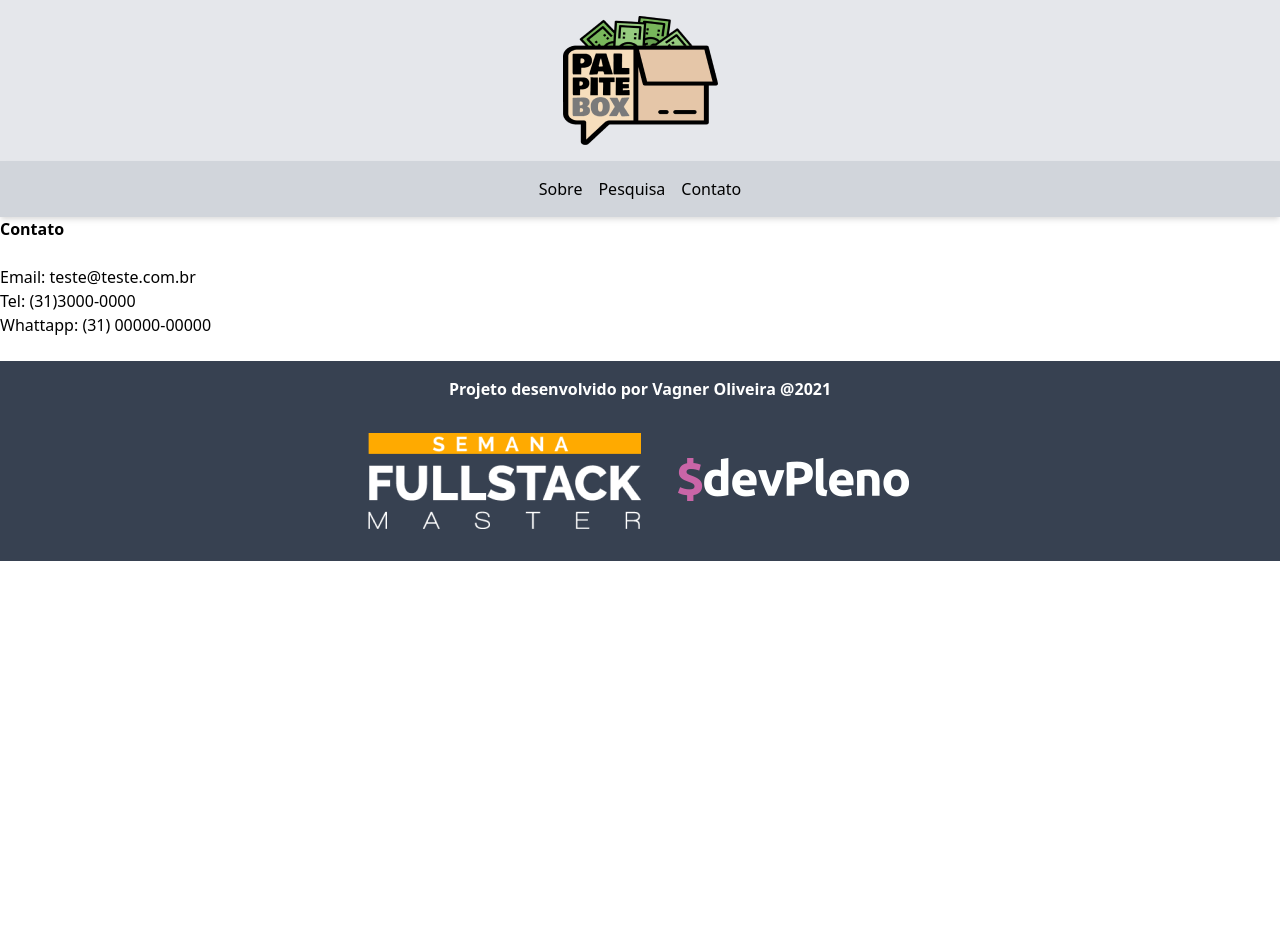
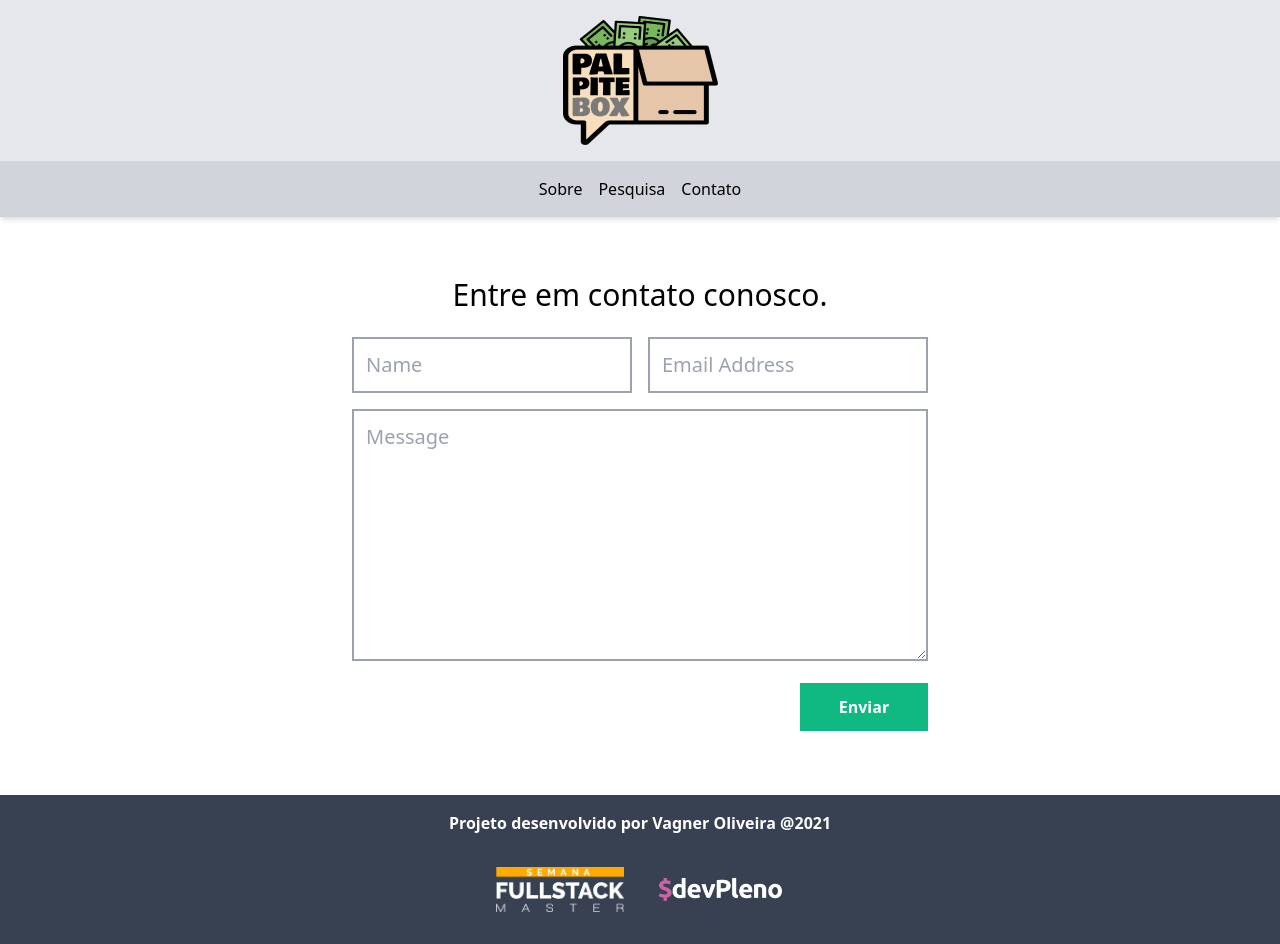
Before and after one commit to vdso10/PalpiteBox, a Next.js app: page /contato in a window 1280 px wide. Before the commit the page ends 800 px from the top, so only its background shows below. Built offline with nearby package versions, Linux system fonts and the light colour scheme.

Commit message:
Initial-4

```diff
--- a/components/Footer/index.js
+++ b/components/Footer/index.js
@@ -3,12 +3,12 @@ import React from 'react'
 const Footer = () =>{
     return(
         <>
-            <div className='bg-gray-700 p-4 mt-6'>
+            <div className='bg-gray-700 p-4 mt-6 position-absolute bottom-0 roda'>
                 <div className='container mx-auto text-center font-bold text-white'>
                     Projeto desenvolvido por Vagner Oliveira @2021
                     <div className='mt-4'>
-                        <img className='inline p-4' src='./logo_semana_fsm.png' />
-                        <img className='inline p-4' src='./logo_devpleno.png' />
+                        <img className='inline p-4 w-40' src='./logo_semana_fsm.png' />
+                        <img className='inline p-4 w-40' src='./logo_devpleno.png' />
                     </div>
                 </div>
 
--- a/pages/contato.js
+++ b/pages/contato.js
@@ -1,17 +1,40 @@
 import React from 'react'
 import Link from 'next/link'
 import PageTitle from '../components/PageTitle'
+
 
 const Contato = () => {
     return(
         <>
             <div>
                 <PageTitle title='Contato' />
-                <h1 className='font-bold mb-6'>Contato</h1>
-                <div>
-                    <p>Email: teste@teste.com.br</p>
-                    <p>Tel: (31)3000-0000</p>
-                    <p>Whattapp: (31) 00000-00000</p>
+                <div class="max-w-2xl bg-white py-10 px-5 m-auto w-full mt-5">
+
+                    <div class="text-3xl mb-6 text-center ">
+                        Entre em contato conosco.
+                    </div>
+
+                    <div class="grid grid-cols-2 gap-4 max-w-xl m-auto">
+
+                        <div class="col-span-2 lg:col-span-1">
+                        <input type="text" class="border-solid border-gray-400 border-2 p-3 md:text-xl w-full" placeholder="Name"/>
+                        </div>
+
+                        <div class="col-span-2 lg:col-span-1">
+                        <input type="text" class="border-solid border-gray-400 border-2 p-3 md:text-xl w-full" placeholder="Email Address"/>
+                        </div>
+
+                        <div class="col-span-2">
+                        <textarea cols="30" rows="8" class="border-solid border-gray-400 border-2 p-3 md:text-xl w-full" placeholder="Message"></textarea>
+                        </div>
+
+                        <div class="col-span-2 text-right">
+                        <button class="py-3 px-6 bg-green-500 text-white font-bold w-full sm:w-32">
+                            Enviar
+                        </button>
+                        </div>
+
+                    </div>
                 </div>
             </div>
         </>
--- a/pages/pesquisa.js
+++ b/pages/pesquisa.js
@@ -92,7 +92,7 @@ Por isso, estamos sempre abertos a ouvir sua opinião
                       }
                     </div>
 
-                    <button onClick={save} className='mt-4 bg-blue-400 px-12 py-4 font-bold rounded-lg hover: shadow'>Salvar</button>
+                    <button onClick={save} className='w-full text-center mt-4 bg-blue-400 px-12 py-4 font-bold rounded-lg hover: shadow'>Salvar</button>
 
                 </div>
                 }
@@ -126,49 +126,6 @@ Por isso, estamos sempre abertos a ouvir sua opinião
         </>
     )
 
-    function validar() {
-        // pegando o valor do nome pelos names
-        var nome = document.getElementById("Nome");
-        var email = document.getElementById("Email");
-        var whatsapp = document.getElementById("Whatsapp");
-        var sugestao = document.getElementById("Sugestao");
-        var nota = document.getElementById("Nota");
-
-
-        // verificar se o nome está vazio
-        if (nome.value == "") {
-          alert("Nome não informado");
-
-          // Deixa o input com o focus
-          nome.focus();
-          // retorna a função e não olha as outras linhas
-          return;
-        }
-
-        if (email.value == "") {
-          alert("E-mail não informado");
-          email.focus();
-          return;
-        }
-        if (whatsapp.value == "") {
-          alert("Whatsapp não informado");
-          whatsapp.focus();
-          return;
-        }
-        if (sugestao.value == "") {
-          alert("Sugestão ou Crítica não informado");
-          sugestao.focus();
-          return;
-        }
-        if (nota.value == "") {
-          alert("Nota não informado");
-          nota.focus();
-          return;
-        }
-
-        // envia o formulário
-        //formulario.submit();
-      }
 }
 
 
```
Also changed, not shown: css/styles.css (line endings or trailing spaces).
